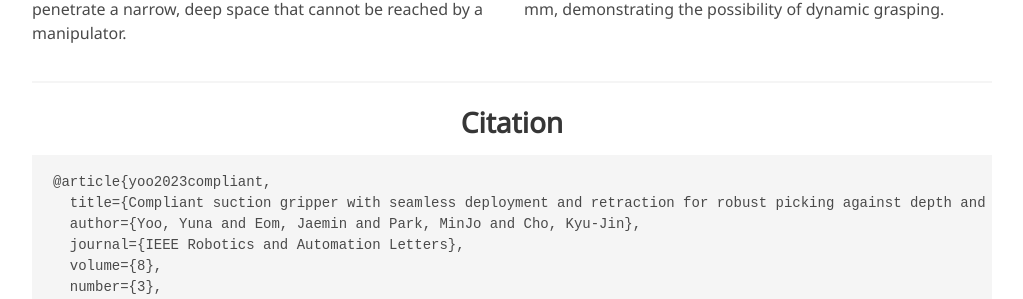
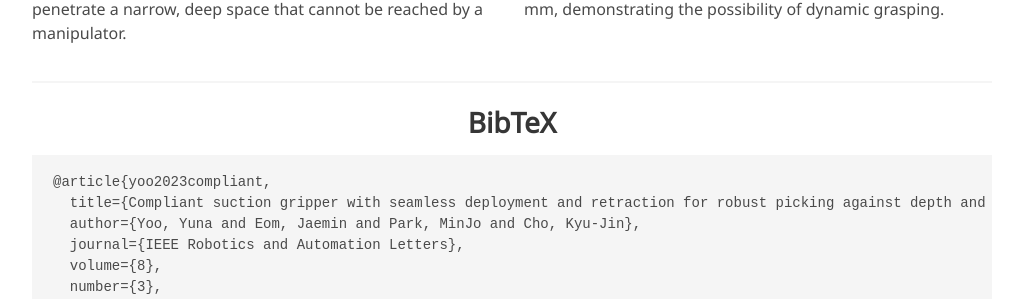
Before and after one commit to JaeminEom/Project_Chameleon, a Jekyll site: the page built from index.md, in a window 1280 px wide and 900 px high, scrolled down 2856 px. Shown: the part 284-583 px from the top of the window, without its empty margins (128-1151 px from the left). Built offline with Jekyll 4.4.1, drawn with Linux system fonts in a browser that asks for light colours; some web fonts are replaced.

Commit message:
Update site settings

````diff
--- a/index.md
+++ b/index.md
@@ -156,7 +156,7 @@ He used the concept of a universal Turing machine to prove that the set of compu
 Turing's paper laid the foundation for the theory of computation and had a profound impact on the development of computer science. The Turing machine became a fundamental concept in theoretical computer science, serving as a theoretical model for studying the limits and capabilities of computation. Turing's work also influenced the development of programming languages, algorithms, and the design of modern computers. -->
 
 <div style="text-align: center;">
-    <h2>Citation</h2>
+    <h2>BibTeX</h2>
 </div>
 
 ```
````
